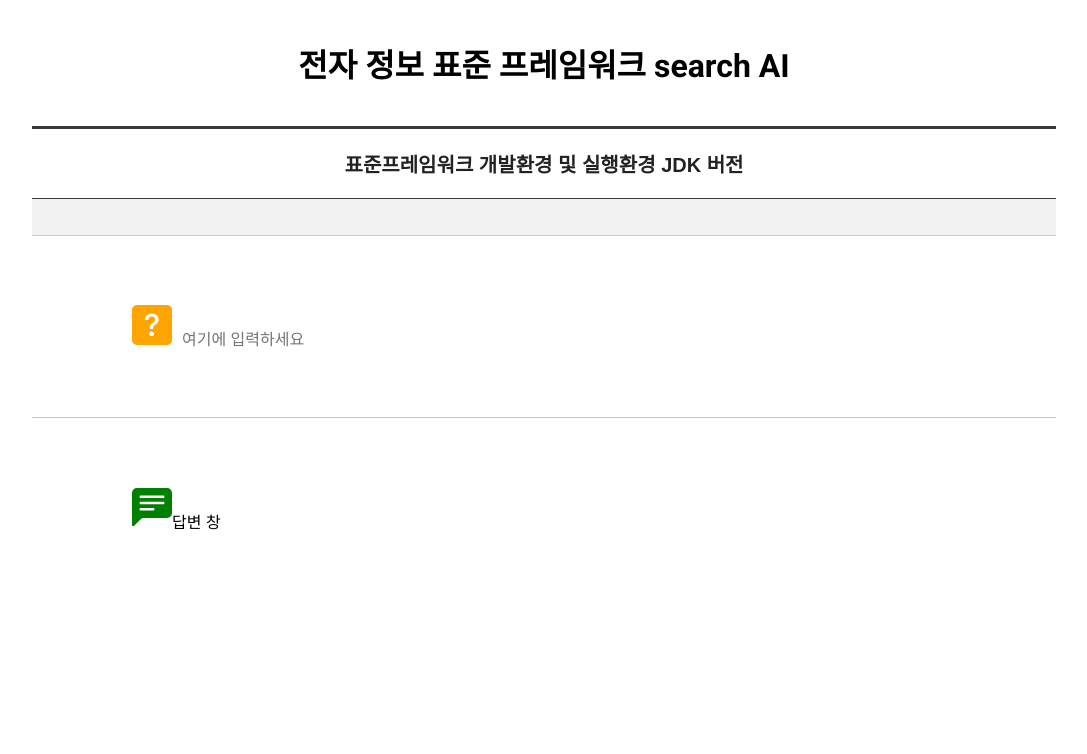
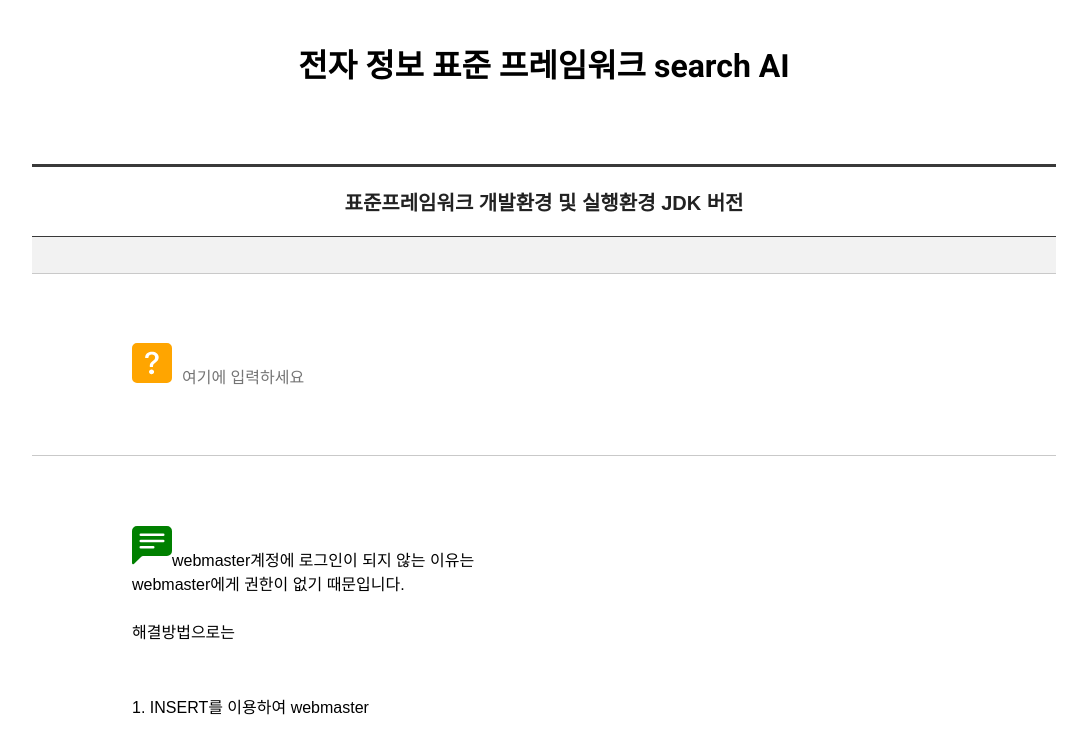
Before and after one commit to efforthye/microsoft_hackathon_team013, a React (Create React App) app in the folder hack-frontend/: page / in a window 1280 px wide. Shown: the top 754 px of the page, without its empty margins (96-1183 px from the left). Built offline with nearby package versions, Linux system fonts and the light colour scheme.

Commit message:
✨ Add animation

```diff
--- a/hack-frontend/package.json
+++ b/hack-frontend/package.json
@@ -14,6 +14,7 @@
     "react": "^18.2.0",
     "react-code-blocks": "^0.1.6",
     "react-dom": "^18.2.0",
+    "react-icons": "^5.0.1",
     "react-scripts": "5.0.1",
     "sass": "^1.75.0",
     "typescript": "^4.9.5",
--- a/hack-frontend/src/App.tsx
+++ b/hack-frontend/src/App.tsx
@@ -1,7 +1,15 @@
 import styles from './styles.module.scss';
-import React, { useState, ChangeEvent } from 'react';
-import { BsQuestionSquareFill } from "react-icons/bs";
-import { BsFillChatLeftTextFill } from "react-icons/bs";
+import React, { useState, ChangeEvent, useEffect } from 'react';
+import { BsQuestionSquareFill } from 'react-icons/bs';
+import { BsFillChatLeftTextFill } from 'react-icons/bs';
+
+const CursorSVG = () => {
+  return (
+    <svg className={styles.cursor} viewBox='0 0 30 30' xmlns='http://www.w3.org/2000/svg'>
+      <circle cx='15' cy='15' r='15' />
+    </svg>
+  );
+};
 
 const App = () => {
   const title = '전자 정보 표준 프레임워크 search AI';
@@ -13,50 +21,82 @@ const App = () => {
     setInputValue(event.target.value); // 입력값을 state에 반영합니다.
   };
 
+  const text = `webmaster계정에 로그인이 되지 않는 이유는\nwebmaster에게 권한이 없기 때문입니다.
+
+해결방법으로는\n
+
+1. INSERT를 이용하여 webmaster에게 권한을 줍니다.
+INSERT INTO COMTNEMPLYRSCRTYESTBS (SCRTY_DTRMN_TRGET_ID, MBER_TY_CODE, AUTHOR_CODE) VALUES ('USRCNFRM_99999999999', 'USR03', 'ROLE_ADMIN');
+
+2.TEST1로 로그인하신 뒤
+보안> 70. 권한그룹관리에서 webmaster에게 관리자 권한을 주신 뒤 등록을 해주시면 됩니다.
+
+추후 차기버전에 반영하도록 하겠습니다.
+감사합니다.`;
+
+  const [chatHistory, setChatHistory] = useState([{ user: 'AI', content: text }]);
+  const [displayResponse, setDisplayResponse] = useState('');
+  const [completedTyping, setCompletedTyping] = useState(true);
+
+  useEffect(() => {
+    setCompletedTyping(false);
+
+    let i = 0;
+    const stringResponse = chatHistory[chatHistory.length - 1].content;
+
+    const intervalId = setInterval(() => {
+      setDisplayResponse(stringResponse.slice(0, i));
+
+      i++;
+
+      if (i > stringResponse.length) {
+        clearInterval(intervalId);
+        setCompletedTyping(true);
+      }
+    }, 60);
+
+    return () => clearInterval(intervalId);
+  }, [chatHistory]);
 
   return (
     <div className={styles.container}>
       {/* 큰 페이지 제목 */}
       <h1 className={styles.pageTitle}>{title}</h1>
 
-
-
+      <div className={styles.containerBox}>
+        {/* 나머지 입력 요소들 */}
+        <br />
+        <br />
+        <div className={styles.inputContainer}>
           {/* 메인 */}
           <div className={styles.board_detail03}>
-		    <div className={styles.title}>
-			    표준프레임워크 개발환경 및 실행환경 JDK 버전
-		    </div>
-		    <div className={styles.info}>
-
-		    </div>
+            <div className={styles.title}>표준프레임워크 개발환경 및 실행환경 JDK 버전</div>
+            <div className={styles.info}></div>
             <div className={styles.article}>
               <div className={styles.questionbox}>
                 <h4 className={styles.question}>
-              <BsQuestionSquareFill size={40} color='orange' className={styles.icon}/>
+                  <BsQuestionSquareFill size={40} color='orange' className={styles.icon} />
 
                   <input
-                  type="text"
+                    type='text'
                     value={inputValue}
                     onChange={handleChange}
-                  placeholder="여기에 입력하세요"
+                    placeholder='여기에 입력하세요'
                     className={styles.input_field}
                   />
                 </h4>
               </div>
               <div className={styles.answer}>
-            <BsFillChatLeftTextFill size={40} color='green'/>
-
-            답변 창
+                <BsFillChatLeftTextFill size={40} color='green' />
+                <span className={styles.displayResponse}>
+                  {displayResponse}
+                  {!completedTyping && <CursorSVG />}
+                </span>
               </div>
             </div>
           </div>
-
-
-
-
-
-
-
+        </div>
+      </div>
     </div>
   );
 };
--- a/hack-frontend/src/styles.module.scss
+++ b/hack-frontend/src/styles.module.scss
@@ -1,7 +1,35 @@
 @import url('https://fonts.googleapis.com/css2?family=Roboto:wght@400;700&display=swap');
 
+.cursor {
+  display: inline-block;
+  width: 16px;
+  animation: flicker 0.5s infinite;
+  margin-bottom: 4px;
+}
 
-.container{
+.displayResponse {
+  white-space: pre-wrap;
+}
+
+@keyframes flicker {
+  0% {
+    opacity: 0;
+  }
+  50% {
+    opacity: 1;
+  }
+  100% {
+    opacity: 0;
+  }
+}
+
+.container {
+  display: flex;
+  flex-direction: column;
+  font-family: 'Roboto', sans-serif;
+}
+
+.container {
   padding-left: 10%; /* 왼쪽 여백 추가 */
   padding-right: 10%; /* 오른쪽 여백 추가 */
 }
@@ -15,7 +43,7 @@
 
 //
 
-.board_detail03{
+.board_detail03 {
   border-top: 3px solid #393939;
   font-family: 'NotoSans', sans-serif;
 }
@@ -38,7 +66,7 @@
   background: #f2f2f2;
 }
 
-.board_detail03 .article .questionbox{
+.board_detail03 .article .questionbox {
   margin-bottom: 0;
 }
 
```
Also changed, not shown: 1 other file (tests, documents, lock files or other folders). Lines whose indentation alone changed are shown as unchanged.
